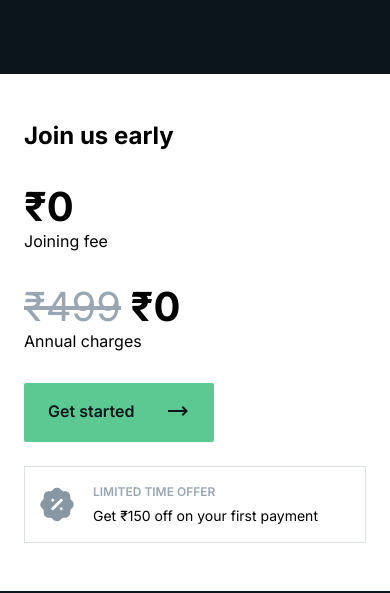
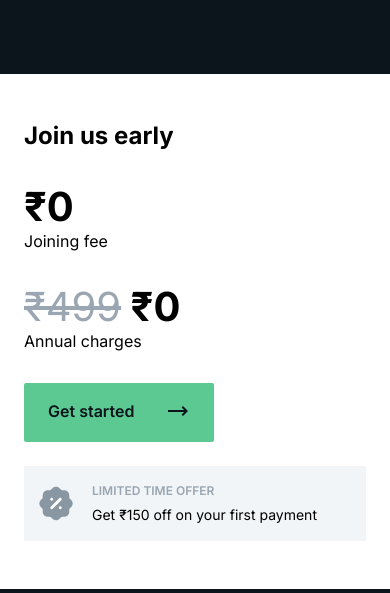
Before and after one commit to ashokrajann/cheq-website, a Next.js app: page / in a window 390 px wide. Shown: the part 2340-2933 px from the top of the page. Built offline with nearby package versions, Linux system fonts and the light colour scheme.

Commit message:
style: Make 'Join Cheq' section responsive

```diff
--- a/components/JoinCheq/JoinCheq.js
+++ b/components/JoinCheq/JoinCheq.js
@@ -6,6 +6,7 @@ import { ButtonPrimary } from "../../components";
 function JoinCheq() {
   return (
     <Wrapper>
+      <div className={styles.container}>
         <h2 className={styles.sectionTitle}>Join us early</h2>
         <div className={styles.chargesContainer}>
           <div className={styles.chargesCard}>
@@ -31,6 +32,7 @@ function JoinCheq() {
             <p className={styles.offerDescription}>Get ₹150 off on your first payment</p>
           </div>
         </div>
+      </div>
     </Wrapper>
   )
 }
--- a/components/JoinCheq/JoinCheq.module.css
+++ b/components/JoinCheq/JoinCheq.module.css
@@ -1,3 +1,8 @@
+.container {
+  max-width: 360px;
+  margin: 0px auto;
+}
+
 .sectionTitle {
   composes: display-small from "../../styles/typo-web.module.css";
   margin-bottom: 2rem;
@@ -18,7 +23,7 @@
 }
 
 .offerContainer {
-  border: 1px solid var(--border-neutral);
+  background-color: var(--background-subdued);
   display: flex;
   padding: 1rem 0.75rem;
   margin-top: 1.5rem;
@@ -38,3 +43,14 @@
 .offerDescription {
   composes: body-small from "../../styles/typo-web.module.css";
 }
+
+/* Media queries */
+
+@media only screen and (min-width: 640px) {
+
+  .container {
+    border: 1px solid var(--border-neutral);
+    padding: 1.5rem;
+  }
+
+}
```
Lines whose indentation alone changed are shown as unchanged.
